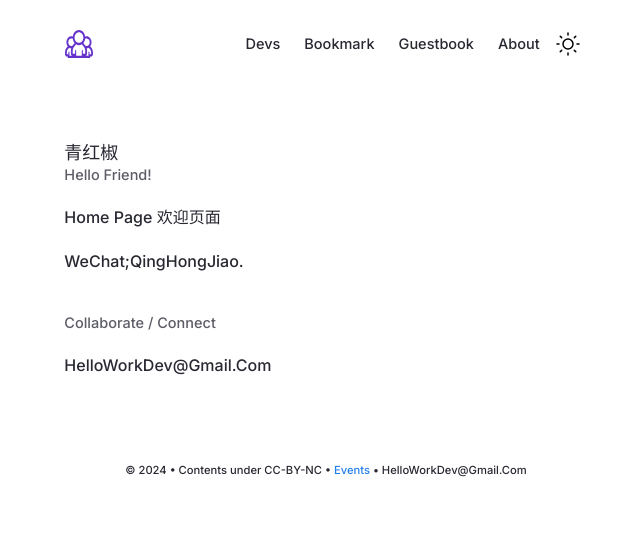
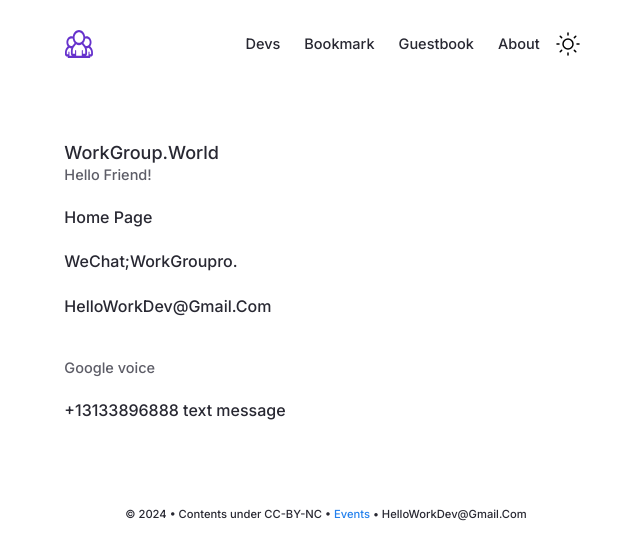
Before and after one commit to YiPianYe/workgroup, a Jekyll site: the page built from pages/index.md, in a window 1280 px wide. Shown: the top 560 px of the page, without its empty margins (314-954 px from the left). Built offline with Jekyll 4.4.1, drawn with Linux system fonts in a browser that asks for light colours; comment, search, counter and statistics services are not loaded.

Commit message:
Update Homepage.html

```diff
--- a/_includes/Homepage.html
+++ b/_includes/Homepage.html
@@ -1,18 +1,14 @@
 <div class="home-intro">
-        <div class="home-title"> 青红椒 </div>
+        <div class="home-title"> WorkGroup.World</div>
         <div class="home-sub-title" style="padding: 0px;"> Hello Friend!  </div>
 
         <div class="home-content">
-                Home Page 欢迎页面
+                Home Page
         </div>
-        <div class="home-content no-padding">
-                WeChat;QingHongJiao.</div>
+        <div class="home-content no-padding">WeChat;WorkGroupro.</div>
 <!-- posts -->
-
-<div class="home-contact ">
-        <div class="home-sub-title"> Collaborate / Connect </div>
-        <div class="home-content no-padding">
-
-                HelloWorkDev@Gmail.Com
-        </div>
+        <div class="home-content no-padding">HelloWorkDev@Gmail.Com</div>
+        <div class="home-contact ">
+        <div class="home-sub-title"> Google voice </div>
+        <div class="home-content no-padding">+13133896888 text message </div>
 </div>
```
